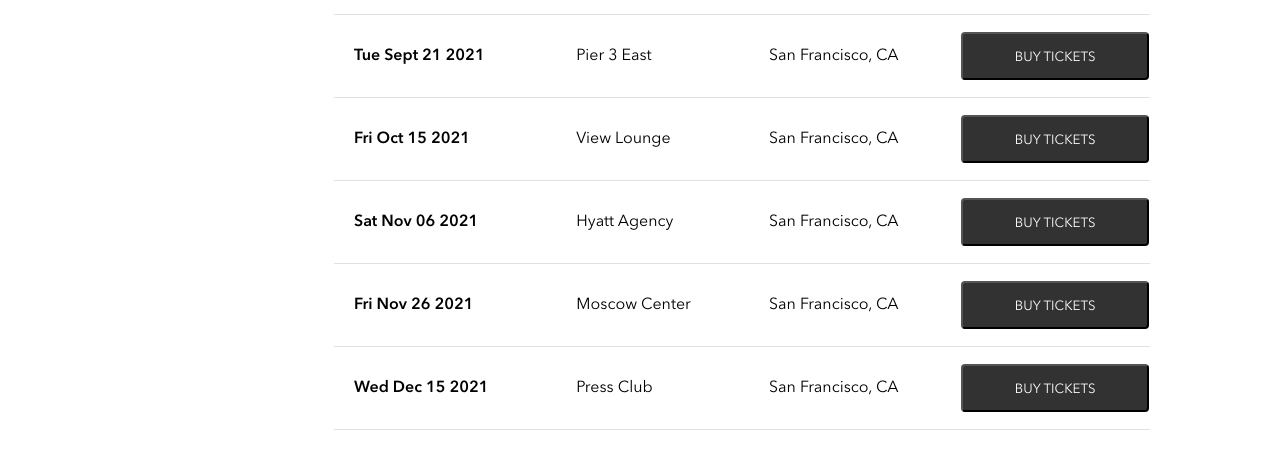
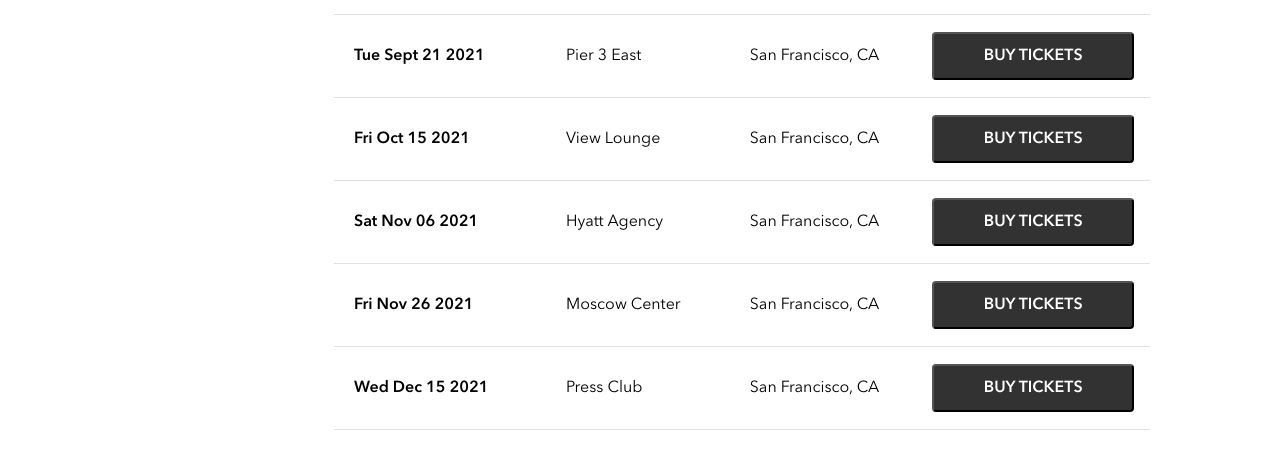
Before and after one commit to briantzhao/brian-zhao-bandsite, a plain HTML site: page pages/shows.html in a window 1280 px wide. Shown: the part 867-1330 px from the top of the page. Drawn offline with Linux system fonts and the light colour scheme.

Commit message:
updates SCSS for bio and shows page

```diff
--- a/styles/bio.scss
+++ b/styles/bio.scss
@@ -245,6 +245,7 @@
   &__formatting {
     @include tablet {
       margin-left: 6rem;
+      margin-right: 6rem;
     }
     @include desktop {
       width: 40%;
@@ -385,7 +386,7 @@
     @include tablet {
       width: 90%;
       & p {
-        font-size: 0.9745rem;
+        font-size: 0.875rem;
         @include desktop {
           font-size: 0.85rem;
         }
--- a/styles/shows.scss
+++ b/styles/shows.scss
@@ -20,7 +20,7 @@
     //update hero image positioning and size for desktop
     @include desktop {
       background-size: cover;
-      background-position: center -4rem;
+      background-position: center -8rem;
       height: 50vw;
     }
   }
@@ -45,6 +45,9 @@
     @include flex(column, center);
     color: $white;
     align-items: flex-start;
+    @include tablet {
+      @include flex(column, flex-end);
+    }
     @include desktop {
       @include flex(row, space-between);
       align-items: center;
@@ -57,6 +60,7 @@
   &__titles {
     @include desktop {
       width: 48%;
+      margin-bottom: 2rem;
     }
   }
 
@@ -69,12 +73,15 @@
       margin-left: 2.25rem;
       margin-top: 0;
     }
+    @include desktop {
+      margin-left: 0;
+    }
   }
 
   //title styling
   &__title {
     margin-left: 1rem;
-    margin-top: 1rem;
+    margin-top: 0.5rem;
     width: 65%;
     padding: 0;
     @include tablet {
@@ -83,6 +90,8 @@
     }
     @include desktop {
       width: 100%;
+      margin-left: 0rem;
+      margin-top: 1.5rem;
     }
   }
 
@@ -96,12 +105,16 @@
       margin-left: 2.25rem;
       width: 50vw;
       height: 20vw;
+      margin-top: 2.5rem;
+      margin-bottom: 5rem;
     }
     @include desktop {
       width: 30vw;
-      height: 10vw;
-      margin: auto 0;
+      height: 11vw;
+      // margin: auto 0;
       max-width: 50%;
+      margin-right: 1.5rem;
+      margin-bottom: 1rem;
     }
   }
 }
@@ -220,6 +233,9 @@
     @include tablet {
       text-align: right;
     }
+    @include desktop {
+      padding-right: 1rem;
+    }
   }
 
   //styling for button itself
@@ -227,7 +243,7 @@
     @include dark-section;
     font-family: "Avenir Next Regular";
     border-radius: 4px;
-    padding: 1rem;
+    padding: auto 1rem;
     width: 100%;
     height: 2.5rem;
 
@@ -238,6 +254,8 @@
       margin-top: 1rem;
       padding-left: 2rem;
       padding-right: 2rem;
+      font-family: "Avenir Next Demi";
+      font-size: 1rem;
     }
     &:hover {
       background-color: $bandsite-darkblack;
```
Also changed, not shown: styles/bio.css, styles/shows.css.
